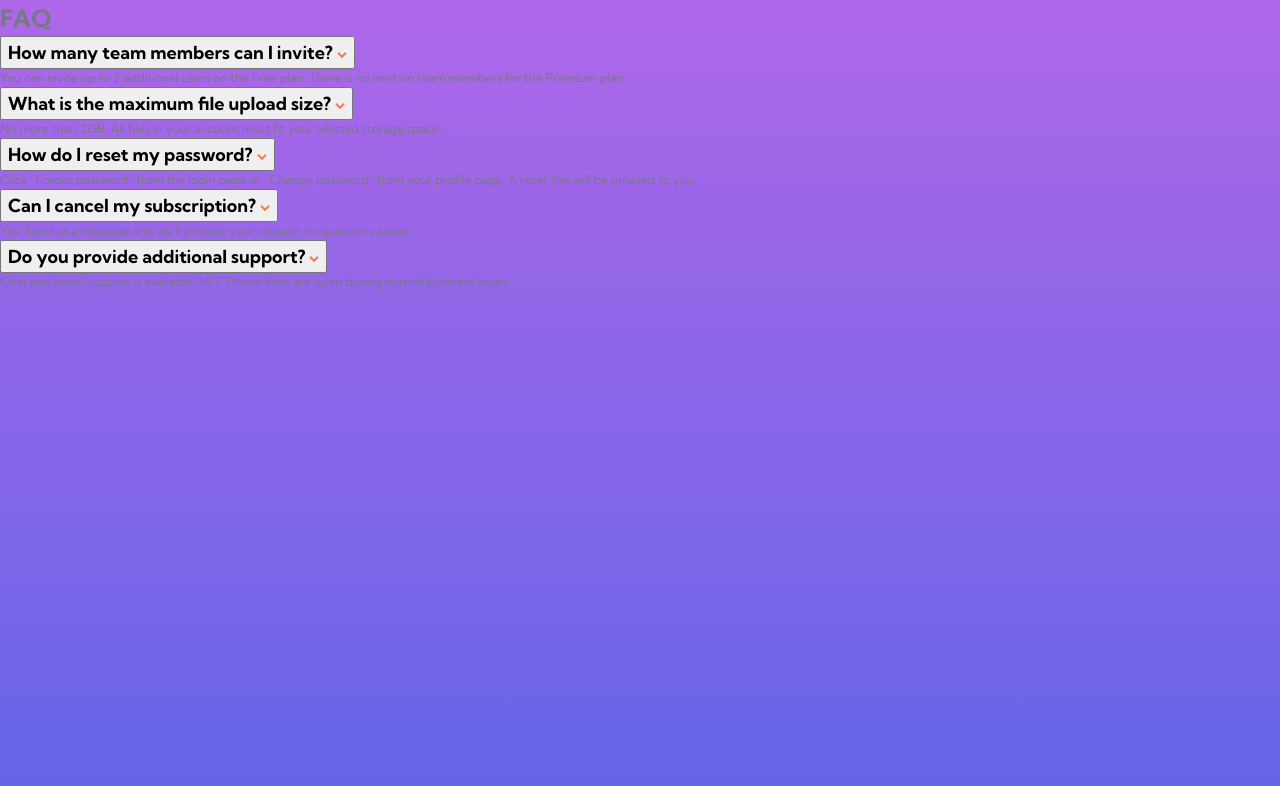
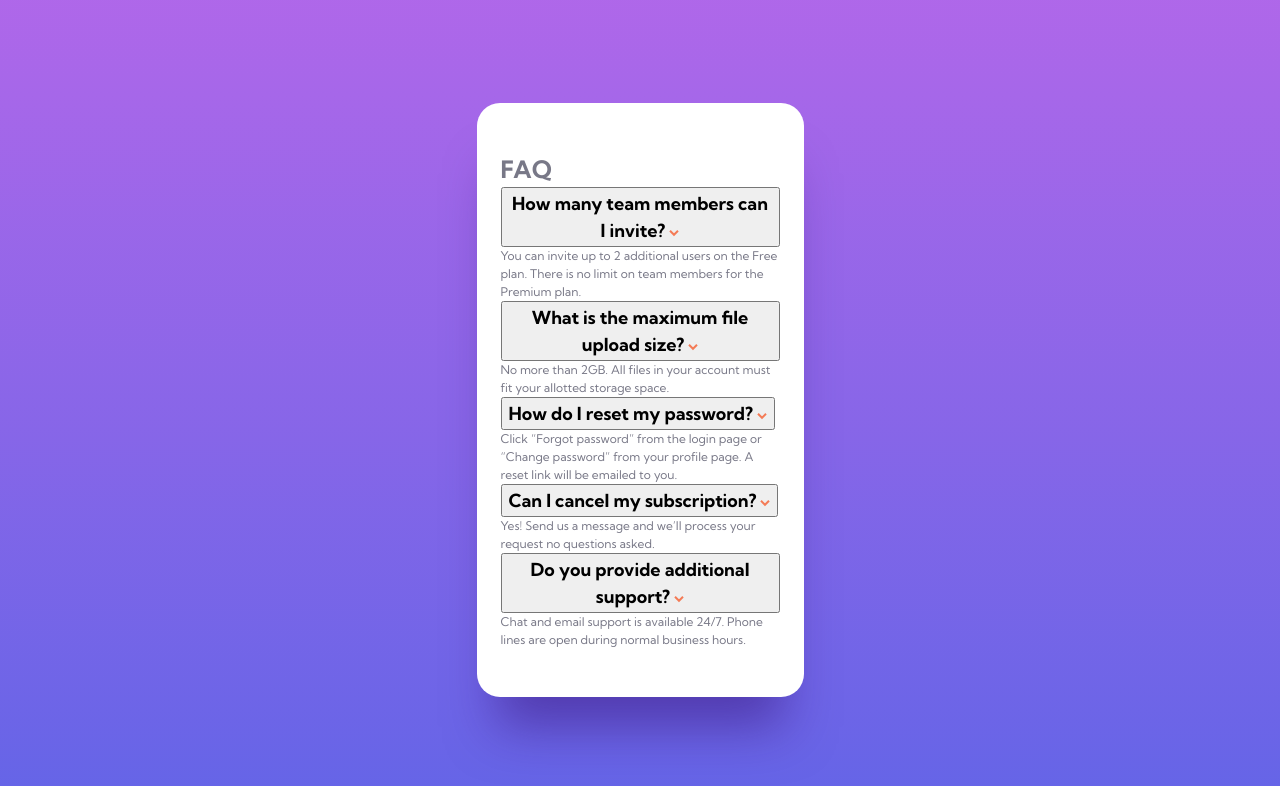
Before and after one commit to WesselKonstantinov/FAQ-accordion-card, a plain HTML site: page index.html in a window 1280 px wide. Drawn offline with Linux system fonts and the light colour scheme.

Commit message:
Style container

```diff
--- a/styles/style.css
+++ b/styles/style.css
@@ -24,4 +24,16 @@ body {
   color: var(--color-grayish-blue-200);
   font-size: 0.75rem;
   font-weight: var(--font-weight-regular);
+  display: grid;
+  place-content: center;
 }
+
+/* || FAQ accordion card component styles */
+.accordion-card {
+  margin: 1.5rem;
+  padding: 3rem 1.5rem;
+  max-width: 20.4375rem;
+  background-color: white;
+  border-radius: 1.4375rem;
+  box-shadow: 0 3.125rem 3.125rem -1.25rem hsl(261 75% 27% / 0.5);
+}
```
